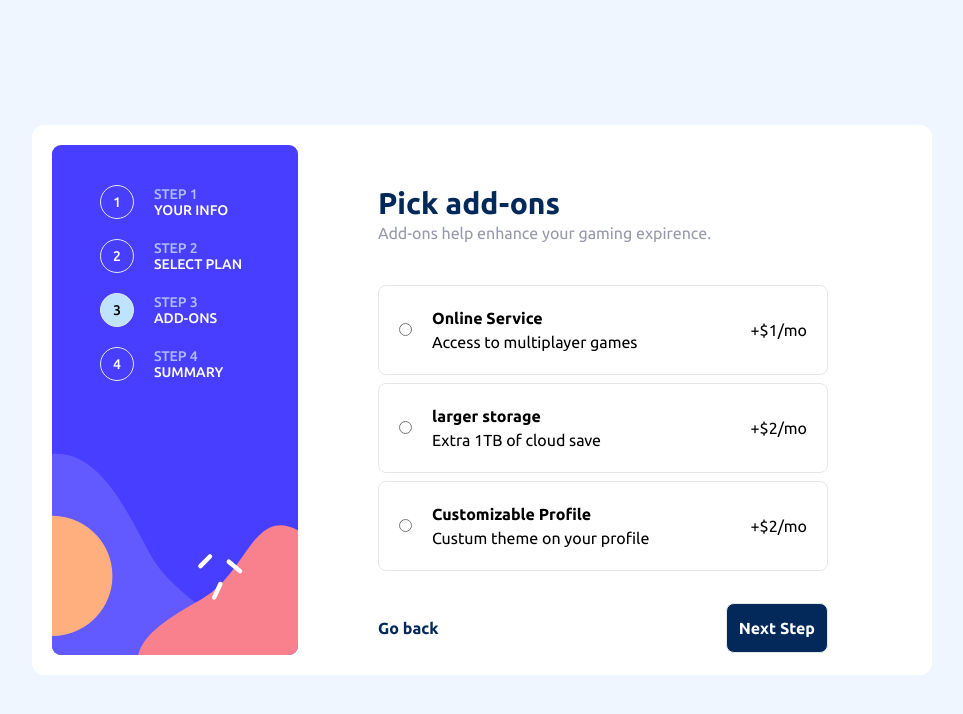
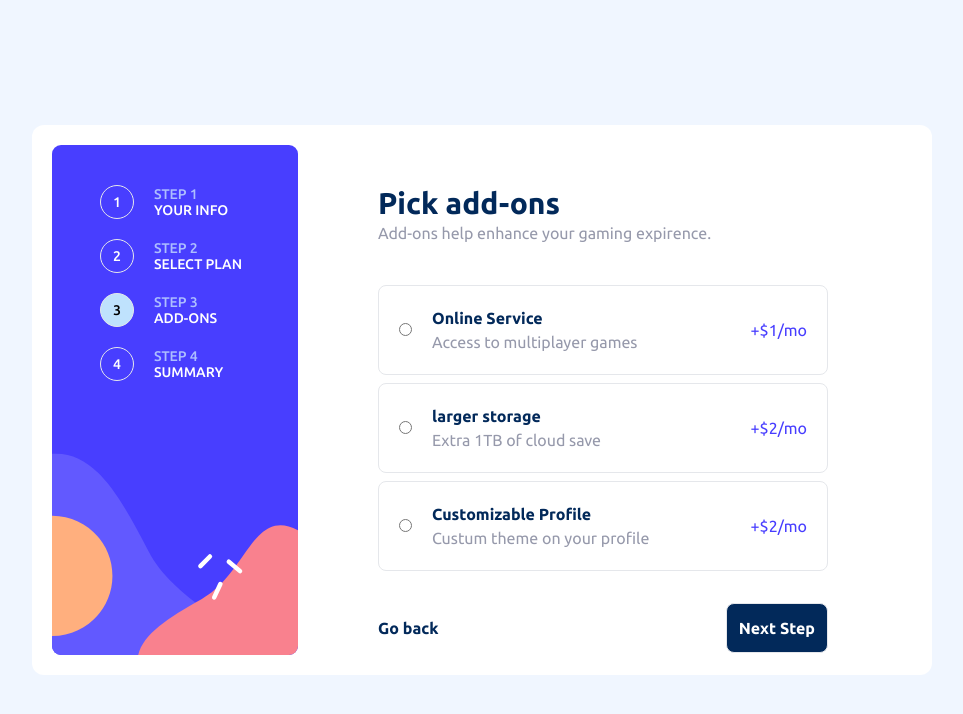
Before and after one commit to oducoelho/Multi-Step, a React (Vite) app: page /addons in a window 1280 px wide. Shown: the top 714 px of the page, without its empty margins (158-1121 px from the left). Built offline with nearby package versions, Linux system fonts and the light colour scheme.

Commit message:
adding styles in add-ons page

```diff
--- a/src/components/AddOns/components/MethodInput.tsx
+++ b/src/components/AddOns/components/MethodInput.tsx
@@ -19,8 +19,8 @@ export const MethodInput = forwardRef<
           <div>
             <input id={id} type="radio" {...props} name="paymentMethod" ref={ref} />
           </div>
-          <div className=''>
-            <strong className=''>
+          <div className='text-[#9699ab]'>
+            <strong className='text-[#02295a]'>
               {label}
             </strong>
             <br />
@@ -29,7 +29,7 @@ export const MethodInput = forwardRef<
 
         </div>
 
-        <div className=''>
+        <div className='text-[#473dff]'>
           {price}
         </div>
 
```
